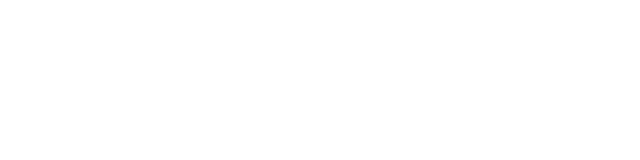
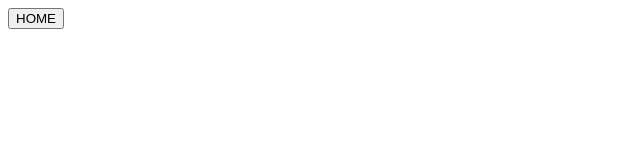
Before and after one commit to ThiagoJMartins/Ares-GamesDB, a React (Vite) app in the folder client/: page / in a window 1280 px wide. Shown: the top 160 px of the page, without its empty margins (0-640 px from the left). Built offline with nearby package versions, Linux system fonts and the light colour scheme.

Commit message:
I want to kill myself

```diff
--- a/client/src/App.jsx
+++ b/client/src/App.jsx
@@ -1,5 +1,14 @@
+import { Route, Routes } from "react-router-dom";
+import LandingPage from "./components/LandingPage/LandingPage";
+
 function App() {
-  return <></>;
+	return (
+		<>
+			<Routes>
+				<Route path="/" element={<LandingPage />} />
+			</Routes>
+		</>
+	);
 }
 
 export default App;
--- /dev/null
+++ b/client/src/components/LandingPage/LandingPage.jsx
@@ -0,0 +1,14 @@
+import React from "react";
+import { Link } from "react-router-dom";
+
+const LandingPage = () => {
+	return (
+		<div>
+			<Link to="/home">
+				<button>HOME</button>
+			</Link>
+		</div>
+	);
+};
+
+export default LandingPage;
--- a/client/src/main.jsx
+++ b/client/src/main.jsx
@@ -1,9 +1,13 @@
-import React from "react";
 import ReactDOM from "react-dom/client";
+import { BrowserRouter } from "react-router-dom";
+import { Provider } from "react-redux";
+import store from "./redux/store.js";
 import App from "./App.jsx";
 
 ReactDOM.createRoot(document.getElementById("root")).render(
-  <React.StrictMode>
-    <App />
-  </React.StrictMode>
+	<Provider store={store}>
+		<BrowserRouter>
+			<App />
+		</BrowserRouter>
+	</Provider>
 );
--- /dev/null
+++ b/client/src/redux/reducer.js
@@ -0,0 +1,11 @@
+const rootReducer = (state, { type, payload }) => {
+	switch (type) {
+		case payload:
+			break;
+
+		default:
+			break;
+	}
+};
+
+export default rootReducer;
--- /dev/null
+++ b/client/src/redux/store.js
@@ -0,0 +1,9 @@
+import { createStore, applyMiddleware, compose } from "redux";
+import rootReducer from "./reducer";
+import { thunk } from "redux-thunk";
+
+const composeEnhancer = window.__REDUX_DEVTOOLS_EXTENSION_COMPOSE__ || compose;
+
+const store = createStore(rootReducer, composeEnhancer(applyMiddleware(thunk)));
+
+export default store;
```
Also changed, not shown: client/package.json (+12 -12 lines), client/src/components/Card/Card.jsx (added), client/src/components/Detail/Detail.jsx (added), client/src/components/Home/Home.jsx (added).
